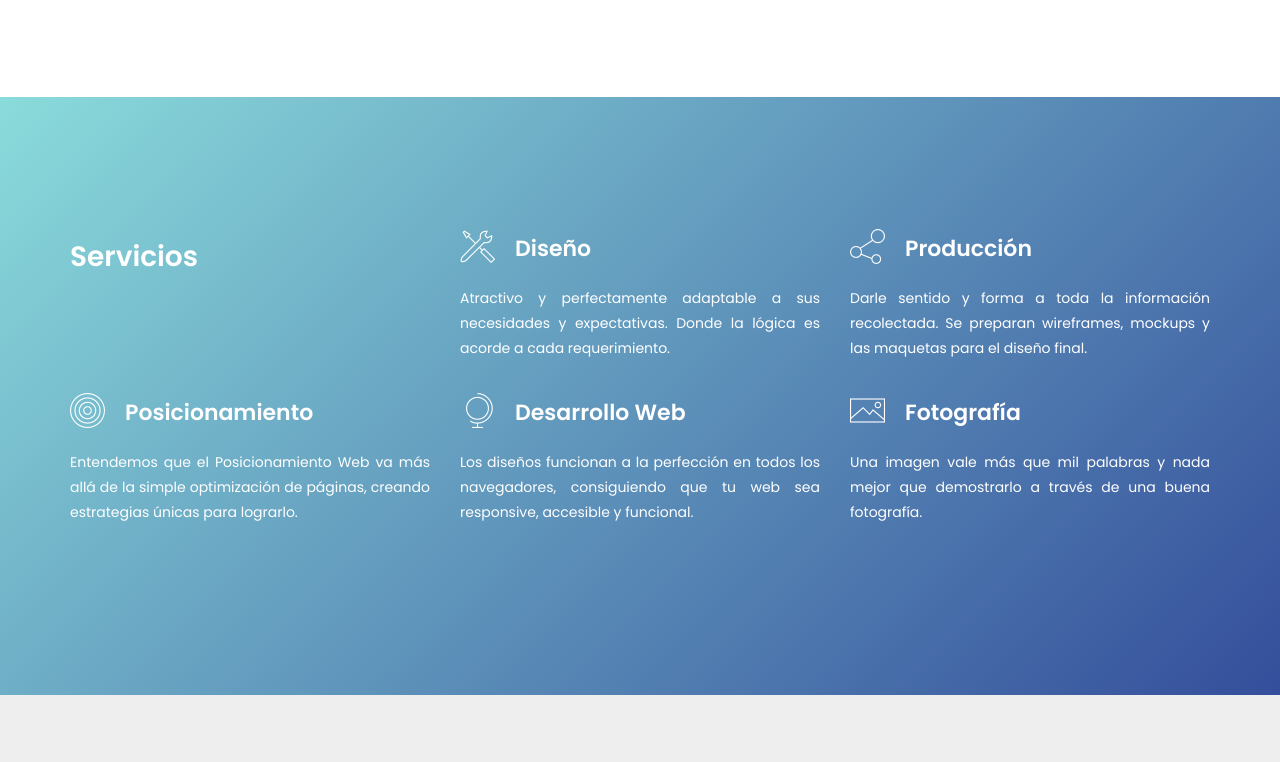
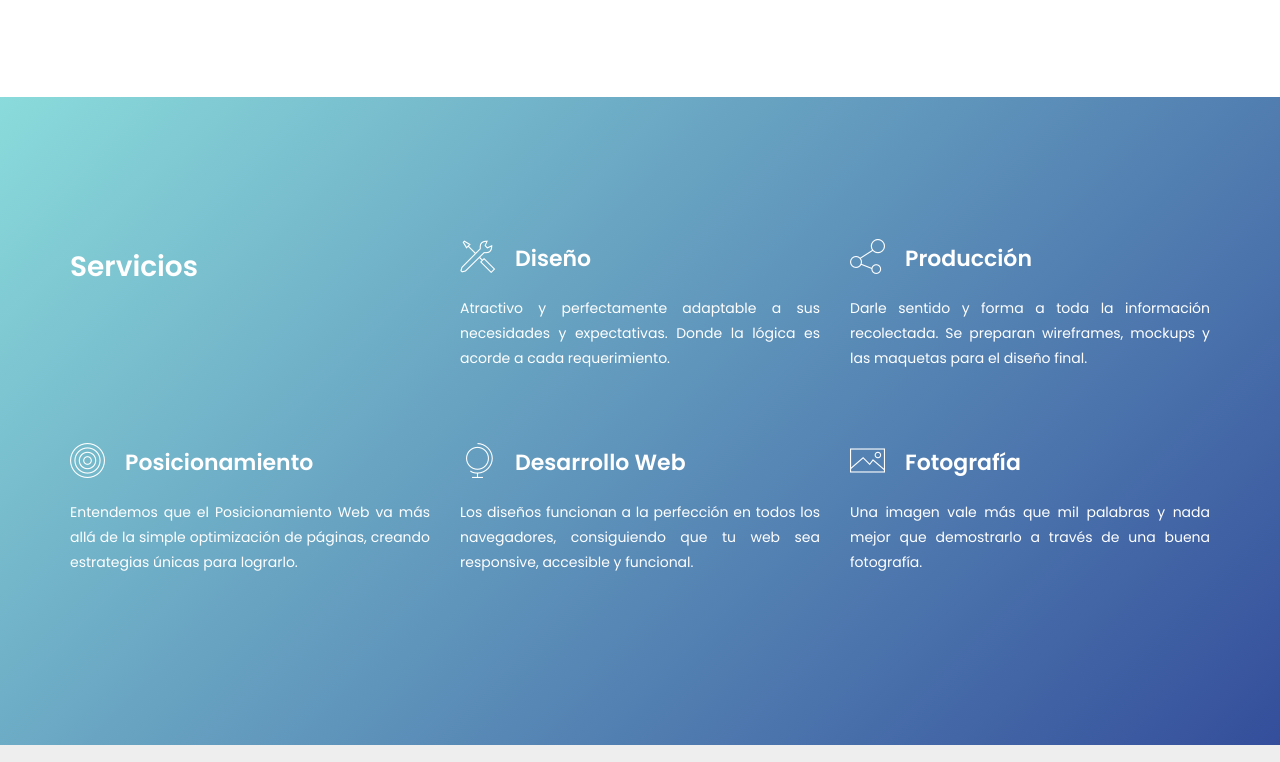
Before and after one commit to NicoVergara/Proyecto-Final, a plain HTML site: page index.html in a window 1280 px wide. Shown: the part 852-1614 px from the top of the page. Drawn offline with Linux system fonts and the light colour scheme.

Commit message:
Agrego margin-bottom para Services.

```diff
--- a/styles/sass/styles.scss
+++ b/styles/sass/styles.scss
@@ -140,8 +140,12 @@ ul {
     -------------------------
 */
 .services {
-  padding-top: 110px;
-  padding-bottom: 160px;
+  padding-top: 120px;
+  padding-bottom: 120px;
+}
+
+.box {
+  margin-bottom: 50px;
 }
 
 .section-title-serv {
```
Also changed, not shown: styles/css/styles.css, 1 other file.
